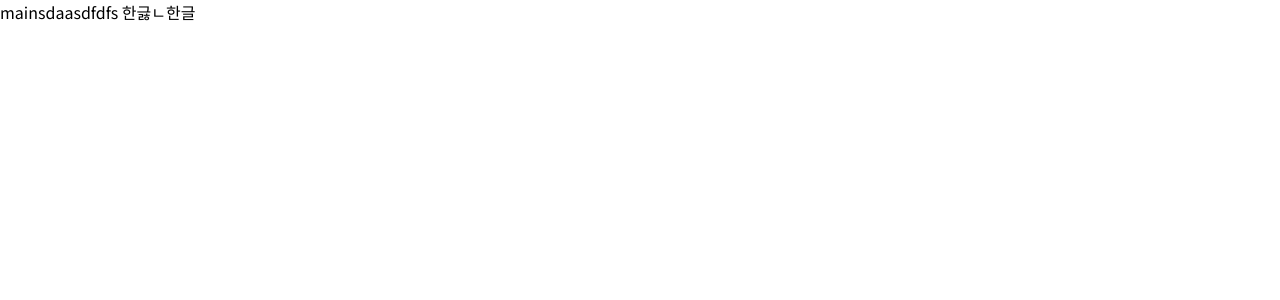
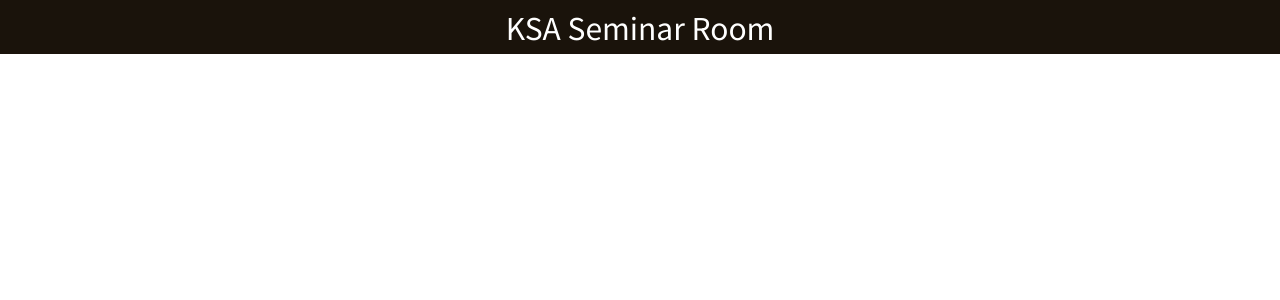
Before and after one commit to jiwon79/KSA-reservation-viewer, a React (Create React App) app: page / in a window 1280 px wide. Shown: the top 300 px of the page. Built offline with nearby package versions, Linux system fonts and the light colour scheme.

Commit message:
feat: Add Header in Main page

```diff
--- a/src/Screens/Main.js
+++ b/src/Screens/Main.js
@@ -1,10 +1,11 @@
 import React from 'react'
+
+import Header from '../components/Main/Header/'
 
 export default function Main() {
   return (
     <div>
-      mainsdaasdfdfs
-      한긇ㄴ한글
+      <Header />
     </div>
   )
 }
--- /dev/null
+++ b/src/components/Main/Header/index.js
@@ -0,0 +1,10 @@
+import React from 'react'
+import "./style.css"
+
+export default function Header() {
+  return (
+    <div className="header">
+      KSA Seminar Room
+    </div>
+  )
+}
--- /dev/null
+++ b/src/components/Main/Header/style.css
@@ -0,0 +1,7 @@
+.header {
+  padding: 5px 0 5px 0;
+  text-align: center;
+  font-size: 30px;
+  color: #fff;
+  background-color: #1A130B;
+}
```
